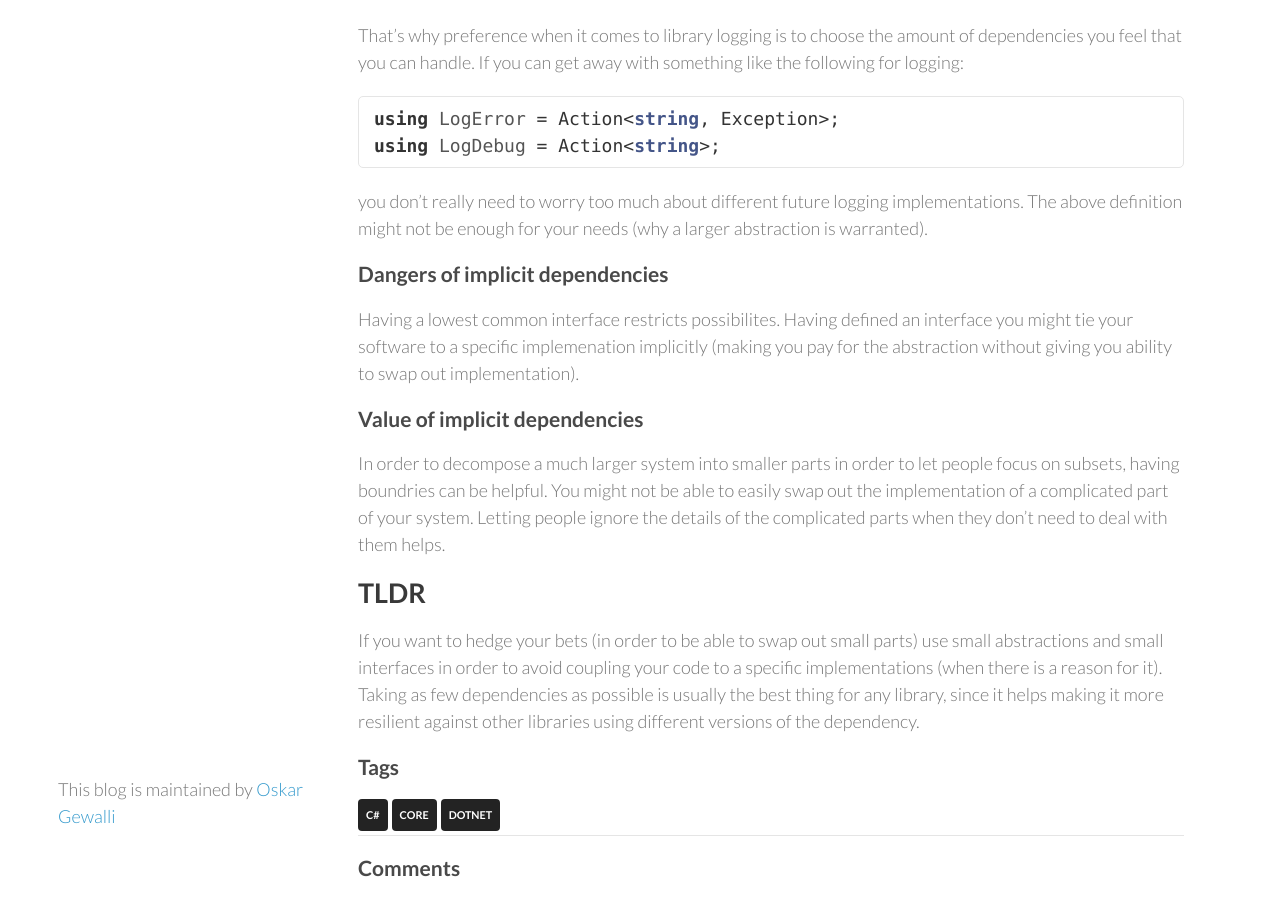
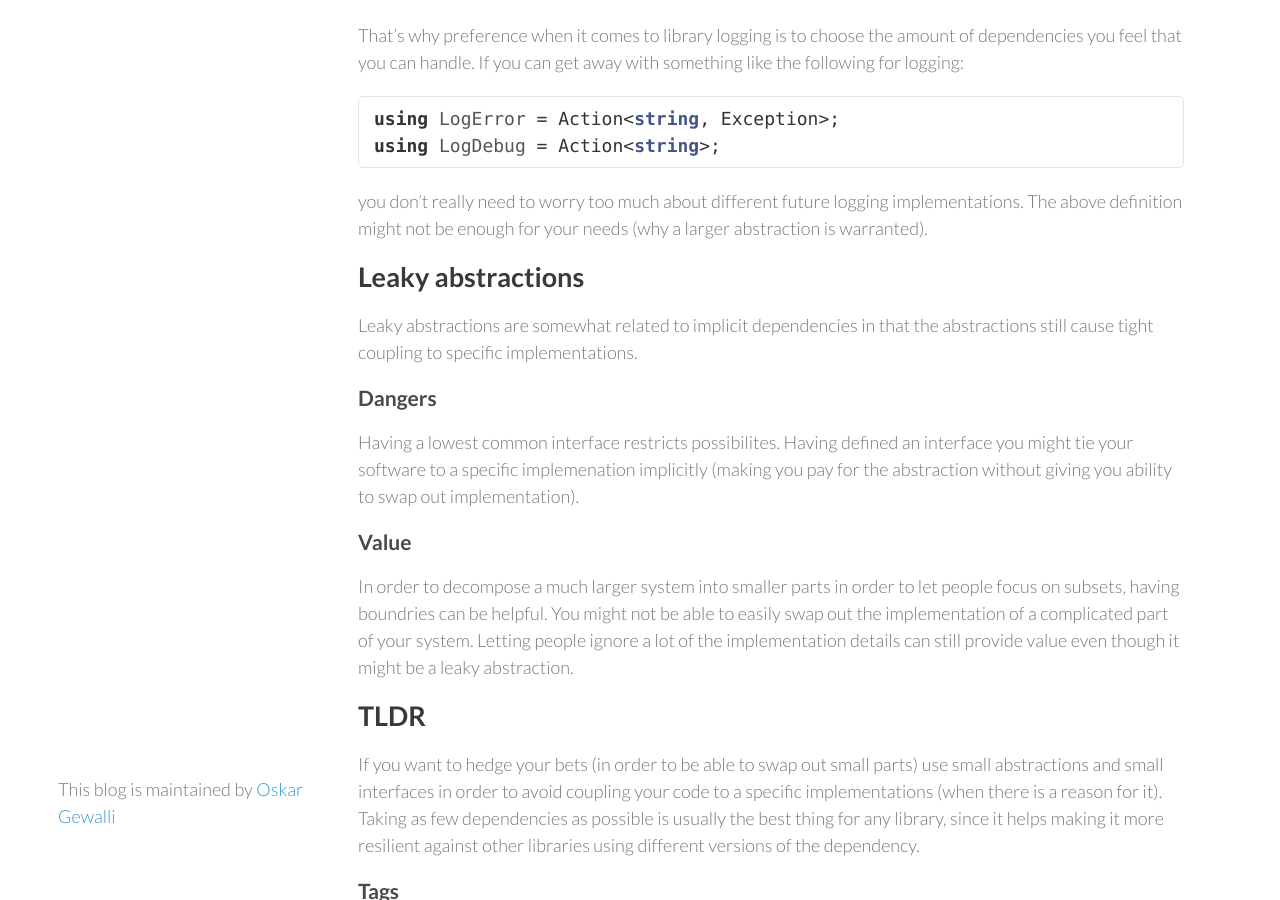
Before and after one commit to wallymathieu/assertfail, a Jekyll site: the page built from _posts/2020-05-28-Implicit-versus-explicit-dependencies.md, in a window 1280 px wide and 900 px high, scrolled down 3210 px. Built offline with Jekyll 4.4.1, drawn with Linux system fonts in a browser that asks for light colours; nearby versions of some CDN libraries.

Commit message:
Different titles

```diff
--- a/_posts/2020-05-28-Implicit-versus-explicit-dependencies.md
+++ b/_posts/2020-05-28-Implicit-versus-explicit-dependencies.md
@@ -103,13 +103,17 @@ using LogDebug = Action<string>;
 
 you don't really need to worry too much about different future logging implementations. The above definition might not be enough for your needs (why a larger abstraction is warranted).
 
-### Dangers of implicit dependencies
+## Leaky abstractions
+
+Leaky abstractions are somewhat related to implicit dependencies in that the abstractions still cause tight coupling to specific implementations.
+
+### Dangers
 
 Having a lowest common interface restricts possibilites. Having defined an interface you might tie your software to a specific implemenation implicitly (making you pay for the abstraction without giving you ability to swap out implementation).
 
-### Value of implicit dependencies
+### Value
 
-In order to decompose a much larger system into smaller parts in order to let people focus on subsets, having boundries can be helpful. You might not be able to easily swap out the implementation of a complicated part of your system. Letting people ignore the details of the complicated parts when they don't need to deal with them helps.
+In order to decompose a much larger system into smaller parts in order to let people focus on subsets, having boundries can be helpful. You might not be able to easily swap out the implementation of a complicated part of your system. Letting people ignore a lot of the implementation details can still provide value even though it might be a leaky abstraction.
 
 ## TLDR
 
```
